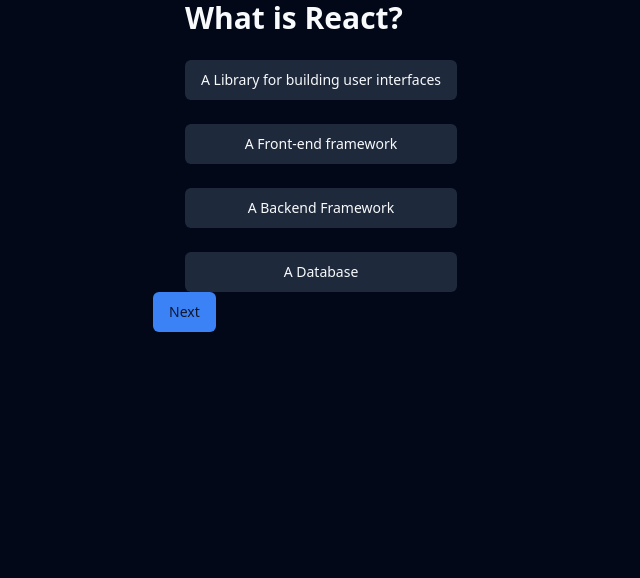
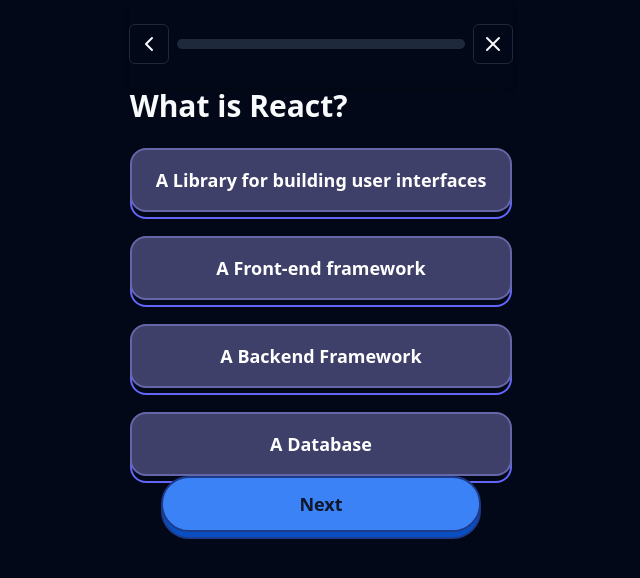
Before and after one commit to rutushah/PrepPilot-AI, a Next.js app: page /quiz in a window 1280 px wide. Both pictures are taken after a click on the button "Start". Shown: the top 578 px of the page, without its empty margins (319-959 px from the left). Built offline with nearby package versions, Linux system fonts and the light colour scheme.

Commit message:
Added frontend for quiz

```diff
--- /dev/null
+++ b/src/app/quiz/ResultCard.tsx
@@ -0,0 +1,39 @@
+import React from "react";
+// clsx is a utility for constructing className strings conditionally for tailwind
+import { clsx } from "clsx";
+import { cn } from "@/lib/utils";
+
+type Props = {
+    isCorrect: boolean | null;
+    correctAnswer : string;
+}
+
+const ResultCard = (props: Props) => {
+    const {isCorrect} = props;
+
+    if (isCorrect === null){
+        return null;
+    }
+
+    const text = isCorrect ? "Correct!" : "Incorrect! The correct answer is: " + props.correctAnswer;
+    const borderClasses = clsx({
+        "border-green-500": isCorrect,
+        "border-red-500": !isCorrect
+    })
+
+    return (
+        <div className={cn(
+            borderClasses,
+            "border-2",
+            "rounded-lg",
+            "p-4",
+            "text-center",
+            "text-lg",
+            "font-semibold",
+            "my-4",
+            "bg-secondary"
+        )}>{text}</div>
+    )
+}
+
+export default ResultCard
--- a/src/app/quiz/page.tsx
+++ b/src/app/quiz/page.tsx
@@ -2,22 +2,25 @@
 import { useState } from "react";
 import { Button } from "@/components/ui/button"
 import { set } from "react-hook-form";
+import ProgressBar from "@/components/progressBar";
+import { ChevronLeft, X } from "lucide-react";
+import ResultCard from "./ResultCard";
 
 const questions = [
     {
         questionText: "What is React?",
         answers:[
             {
-                answerText: "A Library for building user interfaces", incorrect: true, id:1
+                answerText: "A Library for building user interfaces", isCorrect: true, id:1
             },
             {
-                answerText: "A Front-end framework", incorrect: false, id:2
+                answerText: "A Front-end framework", isCorrect: false, id:2
             },
             {
-                answerText: "A Backend Framework", incorrect: false, id:3
+                answerText: "A Backend Framework", isCorrect: false, id:3
             },
             {
-                answerText: "A Database", incorrect: false, id:4
+                answerText: "A Database", isCorrect: false, id:4
             },
         ]
     },
@@ -25,16 +28,16 @@
         questionText: "How do you embed dynamic JavaScript expressions inside JSX?",
         answers:[
             {
-                answerText: 'Using quotes " "', incorrect: false, id:1
+                answerText: 'Using quotes " "', isCorrect: false, id:1
             },
             {
-                answerText: "Using parenthetical brackets ()", incorrect: false, id:2
+                answerText: "Using parenthetical brackets ()", isCorrect: false, id:2
             },
             {
-                answerText: "Using curly braces {}", incorrect: true, id:3
+                answerText: "Using curly braces {}", isCorrect: true, id:3
             },
             {
-                answerText: "Using angle brackets < > ", incorrect: false, id:4
+                answerText: "Using angle brackets < > ", isCorrect: false, id:4
             },
         ]
     },
@@ -42,16 +45,16 @@
         questionText: "What does JSX stand for?",
         answers:[
             {
-                answerText: "JavaScript Extension", incorrect: false, id:1
+                answerText: "JavaScript Extension", isCorrect: false, id:1
             },
             {
-                answerText: "JavaScript XML", incorrect: true, id:2
+                answerText: "JavaScript XML", isCorrect: true, id:2
             },
             {
-                answerText: "Java eXtended", incorrect: false, id:3
+                answerText: "Java eXtended", isCorrect: false, id:3
             },
             {
-                answerText: "JavaScript XSL", incorrect: false, id:4
+                answerText: "JavaScript XSL", isCorrect: false, id:4
             },
         ]
     },
@@ -61,8 +64,11 @@
 export default function Home() {
 
     // check if the user has started filling out the survey or not
-    const [started, setStarted] = useState(false);
-    const [currentQuestion, setCurrentQuestion] = useState(0);
+    const [started, setStarted] = useState<boolean>(false);
+    const [currentQuestion, setCurrentQuestion] = useState<number>(0);
+    const [score, setScore] = useState<number>(0);
+    const [selectedAnswer, setSelectedAnswer] = useState < number | null > (null);
+    const[isCorrect,  setIsCorrect] = useState<boolean | null>(null);
 
     const handleNext =() =>{
         if(!started){
@@ -72,12 +78,30 @@
         if (currentQuestion < questions.length-1){
             setCurrentQuestion(currentQuestion + 1);
         }
-
+        setSelectedAnswer(null);
+        setIsCorrect(null);
     }
 
+    const handleAnswer = (answer) => {
+        setSelectedAnswer(answer.id);
+        const isCurrentCorrect = answer.isCorrect;
+        if  (isCurrentCorrect){
+            setScore(score + 1);
+        }
+        setIsCorrect(isCurrentCorrect);
+    }
 
   return (
     <div className="flex flex-col flex-1">
+        <div className="position-sticky top-0 z-10 shadow-md py-4 w-full">
+            <header className="grid grid-cols-[auto,1fr,auto]
+            grid-flow-col items-center justify-between py-2
+            gap-2">
+                <Button size="icon" variant="outline"> <ChevronLeft/> </Button>
+                <ProgressBar value={(currentQuestion / questions.length) * 100} ></ProgressBar>
+                <Button size="icon" variant="outline"> <X/> </Button>
+            </header>
+        </div>
         <main className="flex justify-center flext-1">
           {!started ? <h1 className="text-3xl font-bold">Welcome to the quiz Page 👋</h1> : (
             <div>
@@ -86,8 +110,19 @@
                    {
                     questions[currentQuestion].answers.map(
                         answer => {
+                            const variant =
+                            selectedAnswer === answer.id
+                            ? answer.isCorrect
+                                ? "neoSuccess"
+                                : "neoDanger"
+                            : "neoOutline";
                             return(
-                                <Button key={answer.id} variant = {"secondary"}> {answer.answerText}</Button>
+                                <Button key={answer.id} variant={variant} size ="xl"
+                                onClick={() => handleAnswer(answer)}>
+                                    <p className="whitespace-normal">
+                                        {answer.answerText}
+                                    </p>
+                                </Button>
                             )
                         }
                     )
@@ -97,8 +132,10 @@
             </div>
           )}
         </main>
-        <footer className="footer pb-9 px-6 relative mb-0">
-          <Button onClick={handleNext}> {!started ? 'Start': 'Next'} </Button>
+        <footer className="footer pb-10 px-8 relative mb-1">
+          <ResultCard isCorrect ={isCorrect}
+          correctAnswer={questions[currentQuestion].answers.find(answer => answer.isCorrect === true)?.answerText}/>
+          <Button variant ="neo" size="lg" onClick={handleNext}> {!started ? 'Start': 'Next'} </Button>
         </footer>
     </div>
   )
--- a/src/components/progressBar.tsx
+++ b/src/components/progressBar.tsx
@@ -1,10 +1,12 @@
 import React from "react";
 
-type Props = {}
+type Props = {
+    value: number
+}
 const ProgressBar = (props : Props) => {
     return (
-        <div>
-            <div></div>
+        <div className="w-full bg-secondary rounded-full h-2.5">
+            <div className="bg-primary h-2.5 rounded-md" style={{width: `${props.value}%`}}></div>
         </div>
     )
 }
--- a/src/components/ui/button.tsx
+++ b/src/components/ui/button.tsx
@@ -1,8 +1,11 @@
 import * as React from "react"
 import { Slot } from "@radix-ui/react-slot"
-import { cva, type VariantProps } from "class-variance-authority"
+import { cva, type VariantProps, cx } from "class-variance-authority"
 
 import { cn } from "@/lib/utils"
+import { clsx } from "clsx";
+
+const neoClassess = "w-full rounded-full px-3.5 py-5 border-2 relative z-10 text-lg font-bold hover:transform hover:translate-y-[-2px] transition-transform-duration-200";
 
 const buttonVariants = cva(
   "inline-flex items-center justify-center whitespace-nowrap rounded-md text-sm font-medium ring-offset-background transition-colors focus-visible:outline-none focus-visible:ring-2 focus-visible:ring-ring focus-visible:ring-offset-2 disabled:pointer-events-none disabled:opacity-50",
@@ -18,11 +21,18 @@
           "bg-secondary text-secondary-foreground hover:bg-secondary/80",
         ghost: "hover:bg-accent hover:text-accent-foreground",
         link: "text-primary underline-offset-4 hover:underline",
+        neo: cn(neoClassess, "bg-primary text-primary-foreground border-blue-900"),
+        neoOutline: cn(neoClassess, "bg-[#3e406a] text-white border-[#6366a7]"),
+        neoSuccess: cn(neoClassess, "bg-green-500 text-primary-foreground border-green-600"),
+        neoDanger: cn(neoClassess, "bg-red-500 text-primary-foreground border-red-600"),
+
+
       },
       size: {
         default: "h-10 px-4 py-2",
         sm: "h-9 rounded-md px-3",
-        lg: "h-11 rounded-md px-8",
+        lg: "h-14 rounded-full px-3.5 py-5",
+        xl: "rounded-2xl h-16 px-6 py-3",
         icon: "h-10 w-10",
       },
     },
@@ -39,15 +49,54 @@
   asChild?: boolean
 }
 
+export const spanVariants = cva(
+  ["absolute", "h-14", "bottom-[-7px]", "w-full",
+    "border-2", "left-0", "z-0"], {
+      variants: {
+        variant: {
+          default: "hidden",
+          destructive:
+            "hidden",
+          outline:
+            "hidden",
+          secondary:
+            "hidden",
+          ghost: "hidden",
+          link: "hidden",
+          neo: "border-blue-900 bg-primary-shadow",
+          neoOutline: "bg-[#6366a7 border-[#6366F6]",
+          neoSuccess: "bg-green-500 bg-green-600",
+          neoDanger: "bg-red-500 bg-red-600",
+        },
+      },
+      defaultVariants:{
+        variant: "default",
+      }
+    }
+)
+
 const Button = React.forwardRef<HTMLButtonElement, ButtonProps>(
   ({ className, variant, size, asChild = false, ...props }, ref) => {
     const Comp = asChild ? Slot : "button"
+    const containerClasses = clsx({
+      relative: variant === "neo" || variant === "neoOutline"
+      || variant === "neoSuccess" || variant === "neoDanger",
+    })
+
+    const borderRound = clsx({
+      "rounded-full": variant === "neo",
+      "rounded-2xl": variant === "neoOutline" || variant === "neoSuccess" || variant === "neoDanger",
+    })
+
     return (
+      <div className={containerClasses}>
       <Comp
         className={cn(buttonVariants({ variant, size, className }))}
         ref={ref}
         {...props}
       />
+      <span className={cn(spanVariants({variant}),borderRound )}></span>
+      </div>
     )
   }
 )
```
Also changed, not shown: 1 other file (tests, documents, lock files or other folders).
